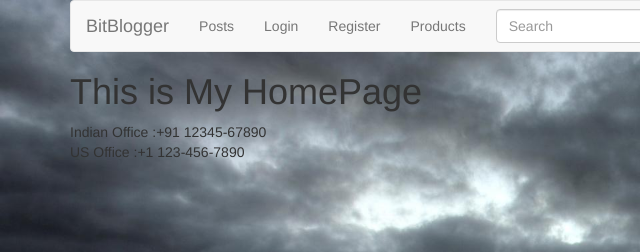
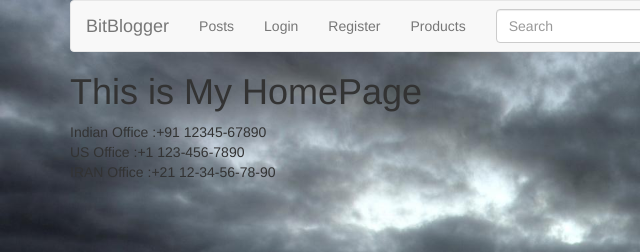
Before and after one commit to kumaranish8888/AngularJS, a website: page index.html in a window 1280 px wide. Shown: the top 252 px of the page, 0-640 px from the left. Drawn offline with nearby package versions, Linux system fonts and the light colour scheme; some packages are replaced by stand-ins of ours.

Commit message:
Modified code

```diff
--- a/app/common/commonFilters.js
+++ b/app/common/commonFilters.js
@@ -10,7 +10,9 @@
                 return "+1 " +input.substring(0,3)+"-"+input.substring(3,6)+"-"+input.substring(6,10);
             }else if(criteria=="IN"){
                 return "+91 " +input.substring(0,5)+"-"+input.substring(5,10);
-            } else
+            } else if(criteria == "IR"){
+                return "+21 " +input.substring(0,2)+"-"+input.substring(2,4)+"-"+input.substring(4,6)+"-"+input.substring(6,8)+"-"+input.substring(8,10);
+            }else
                 return input;
         }
     }
--- a/index.html
+++ b/index.html
@@ -32,6 +32,9 @@
                 </div>
                 <div>
                     US Office :{{"1234567890"|phoneFormat:"US"}}
+                </div>
+                <div>
+                    IRAN Office :{{"1234567890"|phoneFormat:"IR"}}
                 </div>
             </div>
         </div>
```
